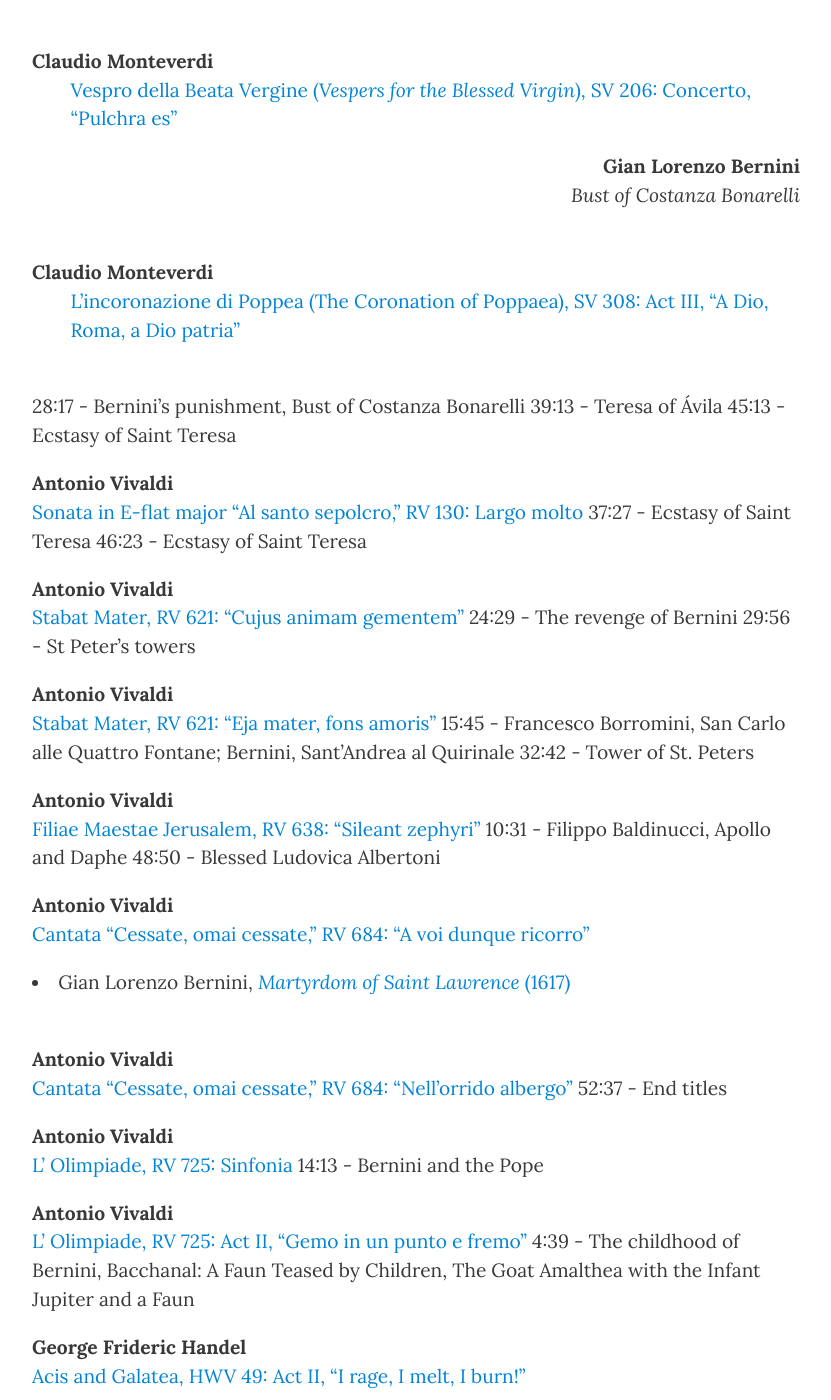
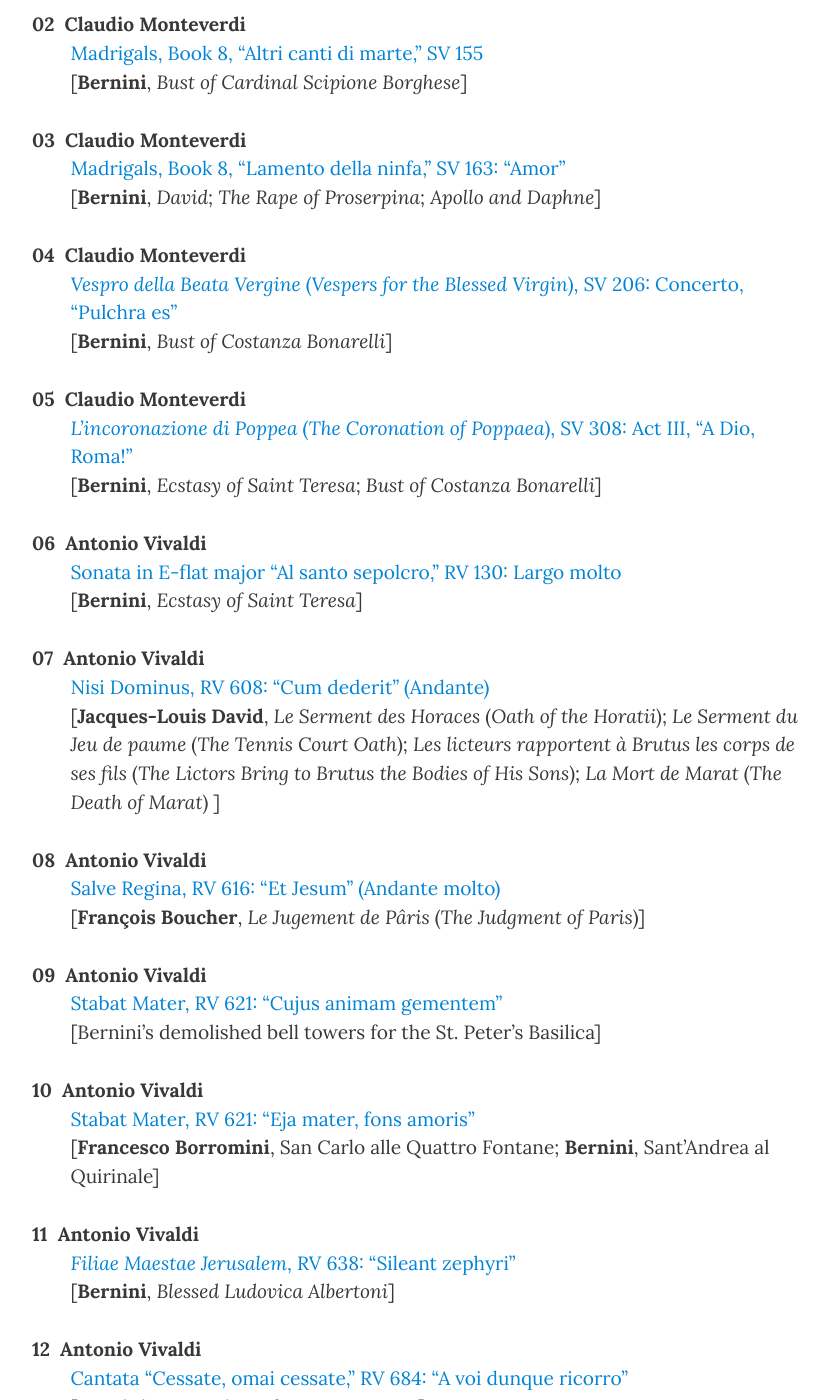
Before and after one commit to laskaux/laskaux.github.io, a Jekyll site: the page built from _posts/2020-03-25-power-of-art.md, in a window 1280 px wide and 1400 px high, scrolled down 837 px. Shown: the whole window, without its empty margins (224-1055 px from the left). Built offline with Jekyll 4.4.1, drawn with Linux system fonts in a browser that asks for light colours; nearby versions of some CDN libraries; some of the changed text lies outside the part shown.

Commit message:
first draft

```diff
--- a/_posts/2020-03-25-power-of-art.md
+++ b/_posts/2020-03-25-power-of-art.md
@@ -1,143 +1,230 @@
 ---
 layout: post
 
-title: Reverberating the Visual Passion
+title: Reverberating the Artistry
 
 subtitle: Classical music in <em>Simon Schama's Power of Art</em>
 
-excerpt: The classical music pieces in <em>Simon Schama's Power of Art <br />
+excerpt: The classical music pieces in <em>Simon Schama's Power of Art</em>&colon; Gian Lorenzo Bernini and Jacques-Louis David echoed with Monteverdi, Vivaldi, Handel, Hadyn, and Mozart. <br />
 
 tags: television
 ---
 
-**Claudio Monteverdi** <br />
-[Madrigals, Book 8, "Hor che’l ciel e la terra e'l vento tace," SV 147](
+In the BERNINI and DAVID episodes of this figure-centered art history series, artworks, reenactments, and storytelling are painted with musical pieces from the Baroque and classical eras. This note is aimed at reviewing the pas de deux of art and music through these accessible examples.
+
+The chronological list below is arranged in the following format:
+> **Composer** <br />
+> &nbsp; &nbsp; &nbsp; &nbsp; Musical piece (with link) <br />
+> &nbsp; &nbsp; &nbsp; &nbsp; [**Artist**, corresponding artwork]
+
+----
+<br />
+01&nbsp; Claudio Monteverdi
+: [Madrigals, Book 8, "Hor che’l ciel e la terra e'l vento tace," SV 147](
 https://www.youtube.com/watch?v=mPhWDKT2gSk)
-0:00 - Ecstasy of Saint Teresa, Cornaro Chapel, Santa Maria della Vittoria, Rome
-6:18 - Bernini arrived in Rome, Caravaggio
-40:33 - Ecstasy of Saint Teresa
+<br />
+[**Gian Lorenzo Bernini**, _Ecstasy of Saint Teresa_]
 <br /><br />
 
 
-Claudio Monteverdi
+02&nbsp; Claudio Monteverdi
 : [Madrigals, Book 8, "Altri canti di marte," SV 155](
 https://www.youtube.com/watch?v=1Z1tpAsA2M8)
-
-<p align="right">
-<b> Gian Lorenzo Bernini </b> <br />
-<em> Bust of Cardinal Scipione Borghese </em> <br /><br />
-</p>
-
-
-Claudio Monteverdi
-: [Madrigals, Book 8, "Lamento della ninfa," SV 163: "Amor"](
-https://www.youtube.com/watch?v=N3XVvUxcIY0)
-
-<p align="right">
-<b> Gian Lorenzo Bernini </b> <br />
-<em> David </em> <br /><br />
-</p>
-
-
-Claudio Monteverdi
-: [Vespro della Beata Vergine (_Vespers for the Blessed Virgin_), SV 206: Concerto, "Pulchra es"](
-https://www.youtube.com/watch?v=XIsliS7oz8s)
-
-<p align="right">
-<b> Gian Lorenzo Bernini </b> <br />
-<em> Bust of Costanza Bonarelli </em> <br /><br />
-</p>
-
-**Claudio Monteverdi**
-: [L'incoronazione di Poppea (The Coronation of Poppaea), SV 308: Act III, "A Dio, Roma, a Dio patria"](
-https://www.youtube.com/watch?v=ODZ1laysiFI)
+<br />
+[**Bernini**, _Bust of Cardinal Scipione Borghese_]
 <br /><br />
 
 
-28:17 - Bernini's punishment, Bust of Costanza Bonarelli
-39:13 - Teresa of Ávila
-45:13 - Ecstasy of Saint Teresa
+03&nbsp; Claudio Monteverdi
+: [Madrigals, Book 8, "Lamento della ninfa," SV 163: "Amor"](
+https://www.youtube.com/watch?v=N3XVvUxcIY0)
 <br />
-
-
-**Antonio Vivaldi**<br />
-[Sonata in E-flat major "Al santo sepolcro," RV 130: Largo molto](
-https://www.youtube.com/watch?v=OJQ04_y6e6c)
-37:27 - Ecstasy of Saint Teresa
-46:23 - Ecstasy of Saint Teresa
-<br />
-
-
-**Antonio Vivaldi**<br />
-[Stabat Mater, RV 621: "Cujus animam gementem"](
-https://www.youtube.com/watch?v=Dzg91IyhIt8)
-24:29 - The revenge of Bernini
-29:56 - St Peter's towers
-<br />
-
-**Antonio Vivaldi**<br />
-[Stabat Mater, RV 621: "Eja mater, fons amoris"](
-https://www.youtube.com/watch?v=j5lkTEKQiXM)
-15:45 - Francesco Borromini, San Carlo alle Quattro Fontane; Bernini, Sant'Andrea al Quirinale
-32:42 - Tower of St. Peters
-<br />
-
-**Antonio Vivaldi**<br />
-[Filiae Maestae Jerusalem, RV 638: "Sileant zephyri"](
-https://www.youtube.com/watch?v=zIxXMIie9XI)
-10:31 - Filippo Baldinucci, Apollo and Daphe
-48:50 - Blessed Ludovica Albertoni
-<br />
-
-
-
-**Antonio Vivaldi**<br />
-[Cantata "Cessate, omai cessate," RV 684: "A voi dunque ricorro"](
-https://www.youtube.com/watch?v=zTXdQuWiWAw)
-
-- Gian Lorenzo Bernini, [_Martyrdom of Saint Lawrence_ (1617)](https://www.uffizi.it/en/artworks/saint-lawrence-bernini)
+[**Bernini**, _David_; _The Rape of Proserpina_; _Apollo and Daphne_]
 <br /><br />
 
 
-**Antonio Vivaldi**<br />
-[Cantata "Cessate, omai cessate," RV 684: "Nell'orrido albergo"](
+04&nbsp; Claudio Monteverdi
+: [_Vespro della Beata Vergine_ (_Vespers for the Blessed Virgin_), SV 206: Concerto, "Pulchra es"](
+https://www.youtube.com/watch?v=XIsliS7oz8s)
+<br />
+[**Bernini**, _Bust of Costanza Bonarelli_]
+<br /><br />
+
+
+05&nbsp; Claudio Monteverdi
+: [_L'incoronazione di Poppea_ (_The Coronation of Poppaea_), SV 308: Act III, "A Dio, Roma!"](
+https://www.youtube.com/watch?v=ODZ1laysiFI)
+<br />
+[**Bernini**, _Ecstasy of Saint Teresa_; _Bust of Costanza Bonarelli_]
+<br /><br />
+
+
+06&nbsp; Antonio Vivaldi
+: [Sonata in E-flat major "Al santo sepolcro," RV 130: Largo molto](
+https://www.youtube.com/watch?v=OJQ04_y6e6c)
+<br />
+[**Bernini**, _Ecstasy of Saint Teresa_]
+<br /><br />
+
+
+07&nbsp; Antonio Vivaldi
+: [Nisi Dominus, RV 608: "Cum dederit" (Andante)](
+https://www.youtube.com/watch?v=Bxp74hB-4Zw)
+<br />
+[**Jacques-Louis David**, _Le Serment des Horaces_ (_Oath of the Horatii_);
+_Le Serment du Jeu de paume_ (_The Tennis Court Oath_);
+_Les licteurs rapportent à Brutus les corps de ses fils_ (_The Lictors Bring to Brutus the Bodies of His Sons_);
+_La Mort de Marat_ (_The Death of Marat_)
+]
+<br /><br />
+
+
+08&nbsp; Antonio Vivaldi
+: [Salve Regina, RV 616: "Et Jesum" (Andante molto)](
+https://www.youtube.com/watch?v=wqAx99Cigig)
+<br />
+[**François Boucher**, _Le Jugement de Pâris_ (_The Judgment of Paris_)]
+<br /><br />
+
+
+09&nbsp; Antonio Vivaldi
+: [Stabat Mater, RV 621: "Cujus animam gementem"](
+https://www.youtube.com/watch?v=Dzg91IyhIt8)
+<br />
+[Bernini's demolished bell towers for the St. Peter's Basilica]
+<br /><br />
+
+
+10&nbsp; Antonio Vivaldi
+: [Stabat Mater, RV 621: "Eja mater, fons amoris"](
+https://www.youtube.com/watch?v=j5lkTEKQiXM)
+<br />
+[**Francesco Borromini**, San Carlo alle Quattro Fontane; **Bernini**, Sant'Andrea al Quirinale]
+<br /><br />
+
+
+11&nbsp; Antonio Vivaldi
+: [_Filiae Maestae Jerusalem_, RV 638: "Sileant zephyri"](
+https://www.youtube.com/watch?v=zIxXMIie9XI)
+<br />
+[**Bernini**, _Blessed Ludovica Albertoni_]
+<br /><br />
+
+
+12&nbsp; Antonio Vivaldi
+: [Cantata "Cessate, omai cessate," RV 684: "A voi dunque ricorro"](
+https://www.youtube.com/watch?v=zTXdQuWiWAw)
+<br />
+[**Bernini**, _Martyrdom of Saint Lawrence_]
+<br /><br />
+
+
+13&nbsp; Antonio Vivaldi
+: [Cantata "Cessate, omai cessate," RV 684: "Nell'orrido albergo"](
 https://www.youtube.com/watch?v=66OJIcGSkKs)
-52:37 - End titles
 <br />
+[End titles of BERNINI]
+<br /><br />
 
-**Antonio Vivaldi**<br />
-[L' Olimpiade, RV 725: Sinfonia](
+14&nbsp; Antonio Vivaldi
+: [_L'Olimpiade_, RV 725: Sinfonia](
 https://www.youtube.com/watch?v=2QYuh9D1JEo)
-14:13 - Bernini and the Pope
 <br />
+[**Bernini**, _Bust of Pope Gregory XV_; _Statue of Pope Urban VIII_]
+<br /><br />
 
-**Antonio Vivaldi**<br />
-[L' Olimpiade, RV 725: Act II, "Gemo in un punto e fremo"](
+
+15&nbsp; Antonio Vivaldi
+: [_L'Olimpiade_, RV 725: Act II, "Gemo in un punto e fremo"](
 https://www.youtube.com/watch?v=VHUiG1TpBGU)
-4:39 - The childhood of Bernini, Bacchanal: A Faun Teased by Children, The Goat Amalthea with the Infant Jupiter and a Faun
 <br />
+[**Bernini**, _Bacchanal: A Faun Teased by Children_; _The Goat Amalthea with the Infant Jupiter and a Faun_]
+<br /><br />
 
-**George Frideric Handel**<br />
-[Acis and Galatea, HWV 49: Act II, "I rage, I melt, I burn!"](
+
+16&nbsp; George Frideric Handel
+: [_Rodelinda, regina de' Longobardi_, HWV 19: Act I, "Ombre, piante, urne funeste!"](
+https://www.youtube.com/watch?v=RmeFTM80NDk)
+<br />
+[Château de Versailles; **David**, _Portrait d'Antoine-Laurent Lavoisier et de sa femme_]
+<br /><br />
+
+
+17&nbsp; George Frideric Handel
+: [_Acis and Galatea_, HWV 49: Act II, "I rage, I melt, I burn!"](
 https://www.youtube.com/watch?v=20Wy7kK_wGc)
 <br />
-
-21:22 - Bust of Costanza Bonarelli
+[**Bernini**, _Bust of Costanza Bonarelli_]
+<br /><br />
 
 
-**Antonio Vivaldi**<br />
-[Nisi Dominus, RV 608: "Cum dederit" (Andante)](
-https://www.youtube.com/watch?v=Bxp74hB-4Zw)
+18&nbsp; Michael Haydn
+: [Missa pro defuncto Archiepiscopo Sigismondo (Requiem in C minor), MH 155](
+https://www.youtube.com/watch?v=EUKFK2ezoCQ&t=21s)
 <br />
+[**Élisabeth Vigée Le Brun**, _Portrait de Marie-Antoinette à la rose_; **David**, _Marie-Antoinette conduite à l'échafaud_ (_Marie Antoinette Led to Her Execution_); _Autoportrait_]
+<br /><br />
 
-**Antonio Vivaldi**<br />
-[Salve Regina, RV 616: "Et Jesum" (Andante molto)](
-https://www.youtube.com/watch?v=wqAx99Cigig)
+
+19&nbsp; Wolfgang Amadeus Mozart
+: [Great Mass in C minor, K. 427/417a: Laudamus te (Allegro aperto)](
+https://www.youtube.com/watch?v=czpbVZI5-Pk)
 <br />
+[**Pierre Beaumarchais**, _La Folle Journée, ou le Mariage de Figaro_ (_The Marriage of Figaro_)]
+<br /><br />
 
-**George Frideric Handel**<br />
-[Rodelinda, regina de' Longobardi, HWV 19: Act I, "Ombre, piante, urne funeste!"](
-https://www.youtube.com/watch?v=RmeFTM80NDk)
+
+20&nbsp; Wolfgang Amadeus Mozart
+: [_Maurerische Trauermusik_ (_Masonic Funeral Music_) in C minor, K. 477/479a](
+https://www.youtube.com/watch?v=eX9V768gCso)
 <br />
+[**David**, _La Mort de Marat_]
+<br /><br />
 
+
+21&nbsp; Wolfgang Amadeus Mozart
+: [_Le nozze di Figaro_ (_The Marriage of Figaro_), K. 492: Act I, "Non so più cosa son, cos faccio"](
+https://www.youtube.com/watch?v=nGTBCWnwzgI)
 <br />
+[**Jean-Honoré Fragonard**, _Les Hasards heureux de l'escarpolette_ (_The Swing_)]
+<br /><br />
+
+
+22&nbsp; Wolfgang Amadeus Mozart
+: [_Le nozze di Figaro_, K. 492: Act III, "Sull'aria... che soave zeffiretto"](
+https://www.youtube.com/watch?v=BLtqZewjwgA)
+<br />
+[**Jean-Jacques Hauer**, _Portrait de Charlotte Corday_]
+<br /><br />
+
+
+23&nbsp; Wolfgang Amadeus Mozart
+: [Aria for Soprano, "Alma grande e nobil core," K. 578](
+https://www.youtube.com/watch?v=FcA5_k2mq7c)
+<br />
+[**Jean-Baptiste Greuze**, _Une fille avec un canari mort_ (_A Girl with a Dead Canary_)]
+<br /><br />
+
+
+24&nbsp; Wolfgang Amadeus Mozart
+: [_Die Zauberflöte_ (_The Magic Flute_), K. 620: Act I, "O zittre nicht, mein lieber Sohn"](
+https://www.youtube.com/watch?v=fX5zsrC6hYk)
+<br />
+[**Auguste Couder**, _Ouverture des États généraux à Versailles, 5 mai 1789_; end titles of DAVID]
+<br /><br />
+
+25&nbsp; **Ludwig van Beethoven**
+: [Piano Sonata No. 14 in C♯ minor _"Quasi una fantasia"_, Op. 27, No. 2 (_Moonlight Sonata_)](
+https://www.youtube.com/watch?v=Q3X5ZpLNILI
+)
+<br />
+[Opening titles of all eight episodes]
+<br /><br />
+
+The motif of **Claude Joseph Rouget de Lisle**'s _La Marseillaise_ (_Chant de guerre pour l'armée du Rhin_) accompanies David's Empire-style paintings during the Napoleonic era.
+<br /><br />
+
+----
+<br />
+Music credits to the other six episodes: **Peter Salem** (CARAVAGGIO), **David Gale** and **Andy Bush** (REMBRANDT), **Niraj Chag** (TURNER and PICASSO), **David Julyan** (VAN GOGH), and **Daniel Giorgetti** (ROTHKO)
+<br /><br />
```
Also changed, not shown: 7 other files.
